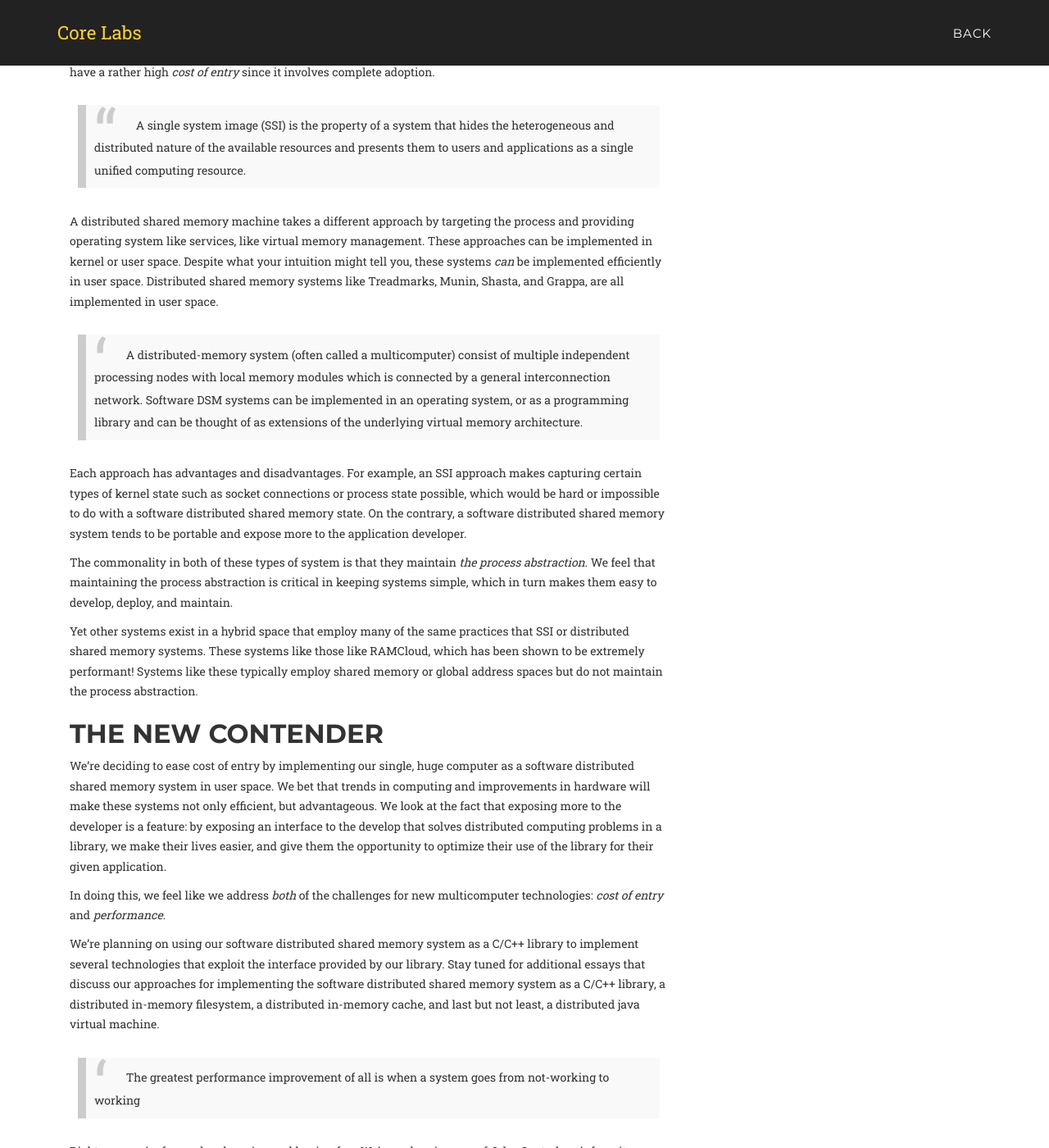
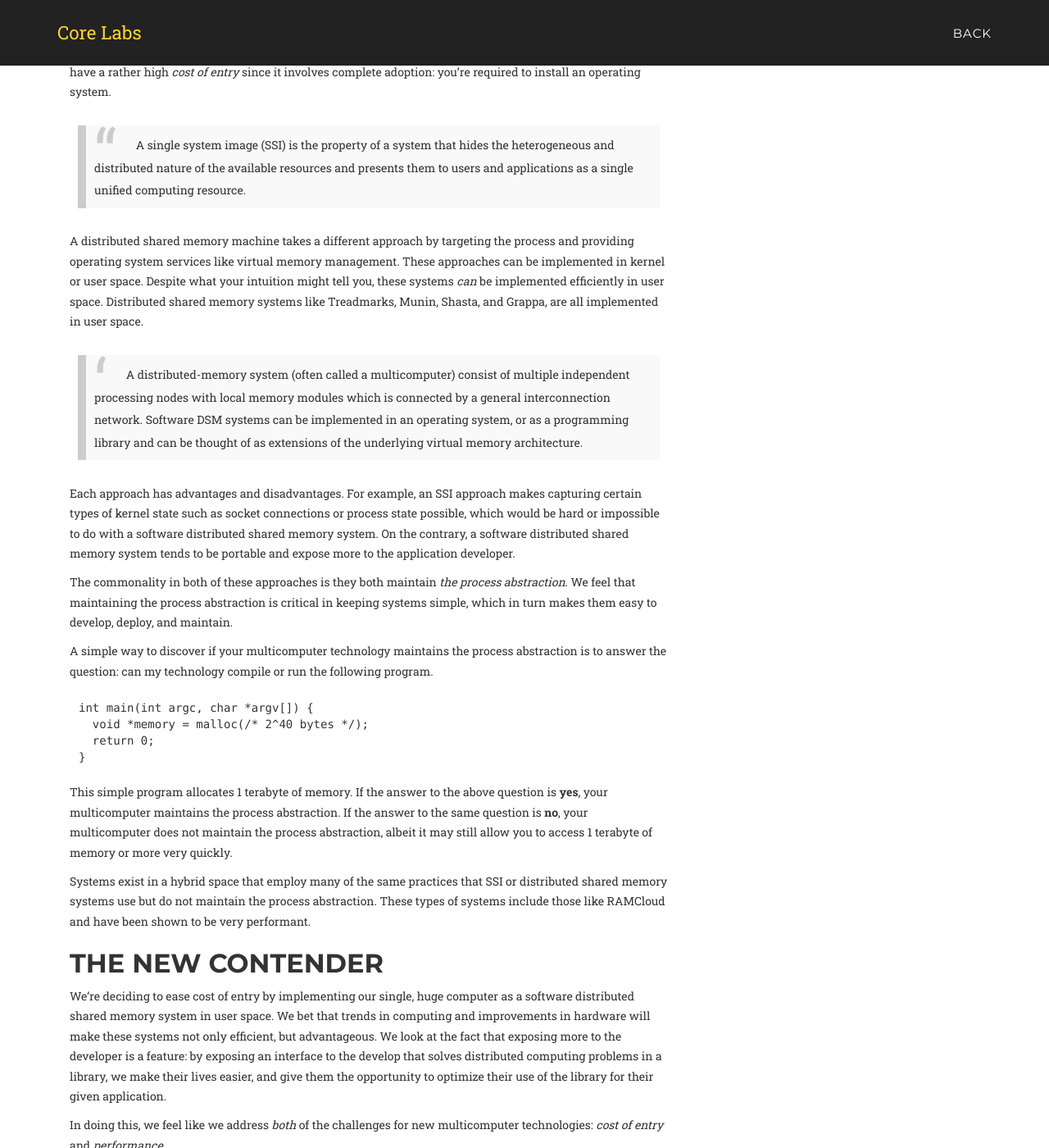
Before and after one commit to sholsapp/corelabs-site, a Jekyll site: the page built from _posts/2016-03-12-a-single-huge-computer.md, in a window 1280 px wide and 1400 px high, scrolled down 1046 px. Shown: the whole window at 82% size. Built offline with Jekyll 4.4.1, drawn with Linux system fonts in a browser that asks for light colours; some web fonts are replaced; Markdown is read by kramdown in place of the engine named in the settings; some of the changed text lies outside the part shown.

Commit message:
Fix up a single, huge computer.
- Fix some typos.
- Clarify what the process abstraction is.

````diff
--- a/_includes/header.html
+++ b/_includes/header.html
@@ -22,9 +22,6 @@
                         <a class="page-scroll" href="#technology">Technology</a>
                     </li>
                     <li>
-                        <a class="page-scroll" href="#how">How</a>
-                    </li>
-                    <li>
                         <a class="page-scroll" href="#collaborate">Collaborate</a>
                     </li>
                     <li>
--- a/_posts/2016-03-12-a-single-huge-computer.md
+++ b/_posts/2016-03-12-a-single-huge-computer.md
@@ -31,29 +31,30 @@ again partially out of stupidity, but mostly because it's a fascinating.
 ## two different kinds
 
 There are a number of approaches to build a single, huge computer out of many
-small computers. _This is not a new idea._ Like other technologies, the idea of
-a single, huge computer has been implemented before, but has not survived the
-test of time for two reasons: _cost of entry_ and _performance_.
+small computers. _This is not a new idea._ Like technologies in other spaces,
+the idea of a single, huge computer has been implemented before, but has not
+survived the test of time for two reasons: _cost of entry_ and _performance_.
 
 Two approaches to building a single, huge computer out of many range from
-single system images to distributed shared memory machines, with lots of
-hybrids in between.
+_single system image_ solutions to _distributed shared memory machines_, with
+lots of hybrids in between.
 
 A single system image is an approach to computing that provides the illusion of
 a single computer at the operating system level, and are typically implemented
 in or below the kernel. They're extremely powerful but have a rather high _cost
-of entry_ since it involves complete adoption.
+of entry_ since it involves complete adoption: you're required to install an
+operating system.
 
 > A single system image (SSI) is the property of a system that hides the
 > heterogeneous and distributed nature of the available resources and presents
 > them to users and applications as a single unified computing resource.
 
 A distributed shared memory machine takes a different approach by targeting the
-process and providing operating system like services, like virtual memory
-management. These approaches can be implemented in kernel or user space.
-Despite what your intuition might tell you, these systems _can_ be implemented
-efficiently in user space. Distributed shared memory systems like Treadmarks,
-Munin, Shasta, and Grappa, are all implemented in user space.
+process and providing operating system services like virtual memory management.
+These approaches can be implemented in kernel or user space. Despite what your
+intuition might tell you, these systems _can_ be implemented efficiently in
+user space. Distributed shared memory systems like Treadmarks, Munin, Shasta,
+and Grappa, are all implemented in user space.
 
 > A distributed-memory system (often called a multicomputer) consist of
 > multiple independent processing nodes with local memory modules which is
@@ -64,20 +65,36 @@ Munin, Shasta, and Grappa, are all implemented in user space.
 Each approach has advantages and disadvantages. For example, an SSI approach
 makes capturing certain types of kernel state such as socket connections or
 process state possible, which would be hard or impossible to do with a software
-distributed shared memory state. On the contrary, a software distributed shared
-memory system tends to be portable and expose more to the application
+distributed shared memory system. On the contrary, a software distributed
+shared memory system tends to be portable and expose more to the application
 developer.
 
-The commonality in both of these types of system is that they maintain _the
-process abstraction_. We feel that maintaining the process abstraction is
-critical in keeping systems simple, which in turn makes them easy to develop,
-deploy, and maintain.
+The commonality in both of these approaches is they both maintain _the process
+abstraction_. We feel that maintaining the process abstraction is critical in
+keeping systems simple, which in turn makes them easy to develop, deploy, and
+maintain.
 
-Yet other systems exist in a hybrid space that employ many of the same
-practices that SSI or distributed shared memory systems. These systems like
-those like RAMCloud, which has been shown to be extremely performant! Systems
-like these typically employ shared memory or global address spaces but do not
-maintain the process abstraction.
+A simple way to discover if your multicomputer technology maintains the process
+abstraction is to answer the question: can my technology compile or run the
+following program.
+
+```
+int main(int argc, char *argv[]) {
+  void *memory = malloc(/* 2^40 bytes */);
+  return 0;
+}
+```
+
+This simple program allocates 1 terabyte of memory. If the answer to the above
+question is **yes**, your multicomputer maintains the process abstraction. If
+the answer to the same question is **no**, your multicomputer does not maintain
+the process abstraction, albeit it may still allow you to access 1 terabyte of
+memory or more very quickly.
+
+Systems exist in a hybrid space that employ many of the same practices that SSI
+or distributed shared memory systems use but do not maintain the process
+abstraction. These types of systems include those like RAMCloud and have been
+shown to be very performant.
 
 ## the new contender
 
@@ -93,12 +110,13 @@ application.
 In doing this, we feel like we address _both_ of the challenges for new
 multicomputer technologies: _cost of entry_ and _performance_.
 
-We're planning on using our software distributed shared memory system as a
-C/C++ library to implement several technologies that exploit the interface
-provided by our library. Stay tuned for additional essays that discuss our
-approaches for implementing the software distributed shared memory system as a
-C/C++ library, a distributed in-memory filesystem, a distributed in-memory
-cache, and last but not least, a distributed java virtual machine.
+We're planning on implementing our software distributed shared memory system as
+a C/C++ library. Using our library, we plan to develop several technologies
+that exploit the interface provided by our library. Stay tuned for additional
+essays that discuss our approaches for implementing the software distributed
+shared memory system as a C/C++ library, a distributed in-memory filesystem, a
+distributed in-memory cache, and last but not least, a distributed java virtual
+machine.
 
 > The greatest performance improvement of all is when a system goes from
 > not-working to working
````
